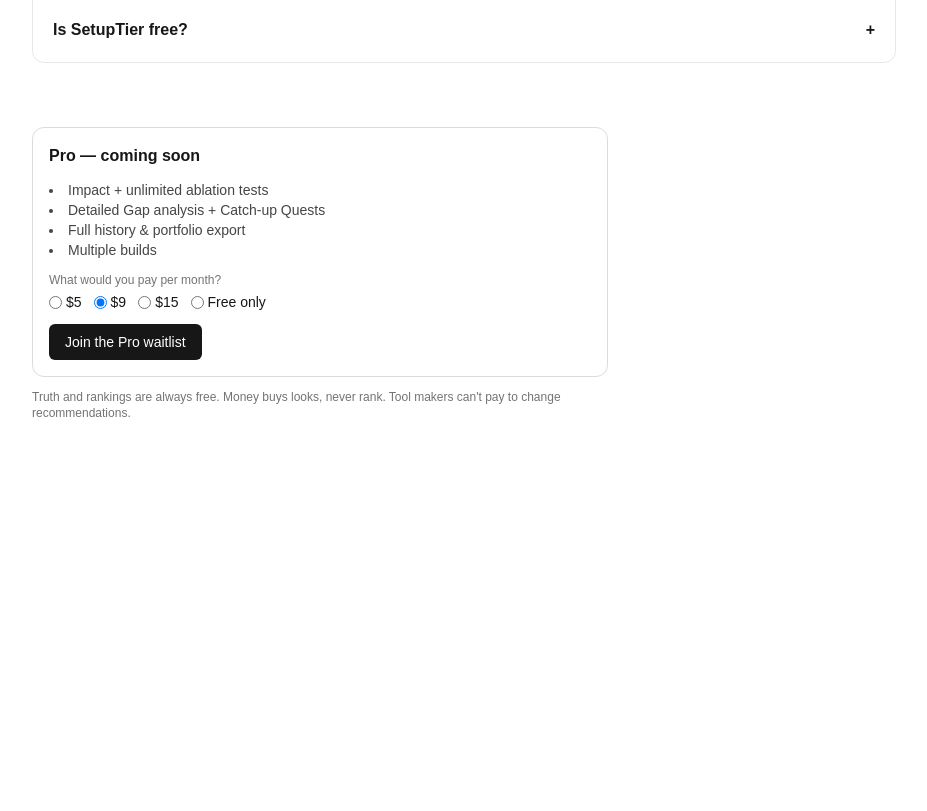
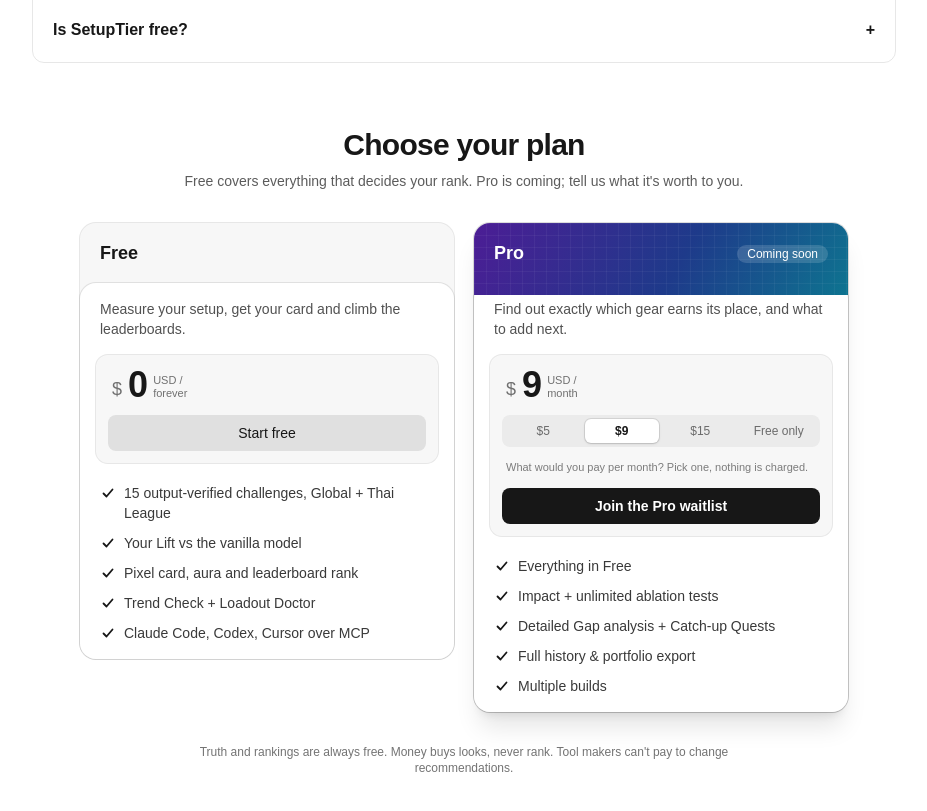
Before and after one commit to piyawatSritavong/AI-Build-Arena, a Next.js app in the folder apps/web/: page / in a window 1280 px wide. Shown: the part 1460-2271 px from the top of the page, without its empty margins (176-1103 px from the left). Before the commit the page ends 1945 px from the top, so only its background shows below. Built offline with nearby package versions, Linux system fonts and the light colour scheme; no server answers.

Commit message:
Plans section: Free vs Pro cards (modern pricing layout), price picker as segmented control
Co-Authored-By: Claude Opus 5.5 <noreply@anthropic.com>

```diff
--- a/apps/web/src/app/page.tsx
+++ b/apps/web/src/app/page.tsx
@@ -102,10 +102,7 @@ export default async function Home() {
         </div>
       </section>
 
-      <section className="max-w-xl space-y-3">
-        <ProWaitlist />
-        <p className="text-xs opacity-60">Truth and rankings are always free. Money buys looks, never rank. Tool makers can&apos;t pay to change recommendations.</p>
-      </section>
+      <ProWaitlist signedIn={signedIn} />
     </main>
   );
 }
--- a/apps/web/src/components/pro-waitlist.tsx
+++ b/apps/web/src/components/pro-waitlist.tsx
@@ -1,42 +1,171 @@
 "use client";
 
 import Link from "next/link";
-import { useActionState } from "react";
+import { useActionState, useState, type ReactNode } from "react";
 import { joinWaitlist, type WaitlistState } from "@/app/pro/actions";
 import { capture } from "@/components/analytics";
 
-const PERKS = ["Impact + unlimited ablation tests", "Detailed Gap analysis + Catch-up Quests", "Full history & portfolio export", "Multiple builds"];
+const FREE_PERKS = [
+  "15 output-verified challenges, Global + Thai League",
+  "Your Lift vs the vanilla model",
+  "Pixel card, aura and leaderboard rank",
+  "Trend Check + Loadout Doctor",
+  "Claude Code, Codex, Cursor over MCP",
+];
+const PRO_PERKS = ["Everything in Free", "Impact + unlimited ablation tests", "Detailed Gap analysis + Catch-up Quests", "Full history & portfolio export", "Multiple builds"];
 
-export function ProWaitlist() {
-  const [state, action, pending] = useActionState<WaitlistState, FormData>(joinWaitlist, {});
-  if (state.status === "joined" || state.status === "already") {
-    return <p className="text-sm text-emerald-500">You&apos;re on the Pro waitlist. Truth and rankings stay free forever.</p>;
+// Willingness-to-pay survey: the chosen price is what the waitlist records (0 = free only).
+const PRICES = [
+  { value: "5", label: "$5" },
+  { value: "9", label: "$9" },
+  { value: "15", label: "$15" },
+  { value: "0", label: "Free only" },
+];
+
+function Check() {
+  return (
+    <svg viewBox="0 0 16 16" aria-hidden className="mt-0.5 h-4 w-4 shrink-0">
+      <path d="M3.5 8.5l3 3 6-7" fill="none" stroke="currentColor" strokeWidth="1.8" strokeLinecap="round" strokeLinejoin="round" />
+    </svg>
+  );
 }
+
+function PlanCard({ name, header, featured, blurb, price, action, perks }: {
+  name: string;
+  header?: ReactNode;
+  featured?: boolean;
+  blurb: string;
+  price: ReactNode;
+  action: ReactNode;
+  perks: string[];
+}) {
   return (
-    <form action={action} onSubmit={() => capture("pro_waitlist_clicked")} className="space-y-3 rounded-xl border border-foreground/15 p-4">
-      <p className="font-semibold">Pro — coming soon</p>
-      <ul className="list-inside list-disc text-sm opacity-80">
-        {PERKS.map((p) => (
-          <li key={p}>{p}</li>
+    <div className={`flex flex-col rounded-2xl ${featured ? "bg-foreground/[0.04] shadow-xl shadow-black/10 ring-1 ring-foreground/15 dark:shadow-black/40" : "bg-foreground/[0.03] ring-1 ring-foreground/10"}`}>
+      <div
+        className={`relative flex items-center justify-between overflow-hidden rounded-t-2xl px-5 pt-4 pb-7 ${featured ? "bg-[linear-gradient(120deg,#4c1d95,#1e3a8a_55%,#0e7490)] text-white" : ""}`}
+      >
+        {featured && (
+          <span
+            aria-hidden
+            className="absolute inset-0 opacity-25 [background-image:linear-gradient(#fff3_1px,transparent_1px),linear-gradient(90deg,#fff3_1px,transparent_1px)] [background-size:12px_12px]"
+          />
+        )}
+        <span className="relative text-lg font-semibold">{name}</span>
+        {header && <span className="relative">{header}</span>}
+      </div>
+      <div className="-mt-3 flex flex-1 flex-col rounded-2xl bg-background p-4 ring-1 ring-foreground/10">
+        <p className="min-h-10 px-1 text-sm opacity-75">{blurb}</p>
+        <div className="mt-4 space-y-3 rounded-xl bg-foreground/[0.03] p-3 ring-1 ring-foreground/10">
+          {price}
+          {action}
+        </div>
+        <ul className="mt-5 space-y-2.5 px-1 text-sm">
+          {perks.map((p) => (
+            <li key={p} className="flex gap-2">
+              <Check />
+              <span className="opacity-85">{p}</span>
+            </li>
           ))}
         </ul>
-      <fieldset className="flex flex-wrap gap-3 text-sm">
-        <legend className="mb-1 text-xs opacity-60">What would you pay per month?</legend>
-        {[["5", "$5"], ["9", "$9"], ["15", "$15"], ["0", "Free only"]].map(([v, l]) => (
-          <label key={v} className="flex items-center gap-1">
-            <input type="radio" name="price" value={v} defaultChecked={v === "9"} /> {l}
-          </label>
+      </div>
+    </div>
+  );
+}
+
+function Price({ amount, note }: { amount: string; note: string }) {
+  return (
+    <div className="flex items-end gap-1.5 px-1">
+      <span className="text-lg opacity-60">$</span>
+      <span className="text-4xl leading-none font-semibold tracking-tight">{amount}</span>
+      <span className="pb-0.5 text-[11px] leading-tight whitespace-pre opacity-60">{note}</span>
+    </div>
+  );
+}
+
+export function ProWaitlist({ signedIn = true }: { signedIn?: boolean }) {
+  const [state, action, pending] = useActionState<WaitlistState, FormData>(joinWaitlist, {});
+  const [price, setPrice] = useState("9");
+  const joined = state.status === "joined" || state.status === "already";
+
+  return (
+    <section aria-labelledby="plans" className="space-y-8">
+      <div className="space-y-2 text-center">
+        <h2 id="plans" className="text-3xl font-semibold tracking-tight">Choose your plan</h2>
+        <p className="text-sm opacity-70">Free covers everything that decides your rank. Pro is coming; tell us what it&apos;s worth to you.</p>
+      </div>
+
+      <div className="mx-auto grid max-w-3xl gap-5 sm:grid-cols-2 sm:items-start">
+        <PlanCard
+          name="Free"
+          blurb="Measure your setup, get your card and climb the leaderboards."
+          price={<Price amount="0" note={"USD /\nforever"} />}
+          action={
+            signedIn ? (
+              <span className="flex w-full items-center justify-center rounded-lg bg-foreground/5 px-4 py-2 text-sm opacity-60">Your current plan</span>
+            ) : (
+              <Link href="/login?next=/me" className="flex w-full items-center justify-center rounded-lg bg-foreground/10 px-4 py-2 text-sm font-medium hover:bg-foreground/15">
+                Start free
+              </Link>
+            )
+          }
+          perks={FREE_PERKS}
+        />
+
+        <form action={action} onSubmit={() => capture("pro_waitlist_clicked", { price: Number(price) })}>
+          <input type="hidden" name="price" value={price} />
+          <PlanCard
+            featured
+            name="Pro"
+            header={<span className="rounded-full bg-white/15 px-2.5 py-0.5 text-xs font-medium backdrop-blur">Coming soon</span>}
+            blurb="Find out exactly which gear earns its place, and what to add next."
+            price={
+              <div className="space-y-3">
+                <Price amount={price === "0" ? "0" : price} note={price === "0" ? "USD /\nfree only" : "USD /\nmonth"} />
+                <div role="radiogroup" aria-label="What would you pay per month?" className="grid grid-cols-4 gap-1 rounded-lg bg-foreground/5 p-1">
+                  {PRICES.map((p) => (
+                    <button
+                      key={p.value}
+                      type="button"
+                      role="radio"
+                      aria-checked={price === p.value}
+                      disabled={joined}
+                      onClick={() => setPrice(p.value)}
+                      className={`rounded-md px-1 py-1 text-xs whitespace-nowrap transition ${price === p.value ? "bg-background font-semibold shadow-sm ring-1 ring-foreground/10" : "opacity-60 hover:opacity-100"}`}
+                    >
+                      {p.label}
+                    </button>
                   ))}
-      </fieldset>
-      <button disabled={pending} className="rounded-md bg-foreground px-4 py-2 text-sm text-background disabled:opacity-50">
-        Join the Pro waitlist
+                </div>
+                <p className="px-1 text-[11px] opacity-55">What would you pay per month? Pick one, nothing is charged.</p>
+              </div>
+            }
+            action={
+              joined ? (
+                <p className="flex w-full items-center justify-center gap-1.5 rounded-lg bg-emerald-500/15 px-4 py-2 text-sm font-medium text-emerald-600 dark:text-emerald-400">
+                  <Check /> You&apos;re on the waitlist
+                </p>
+              ) : (
+                <div className="space-y-2">
+                  <button disabled={pending} className="w-full rounded-lg bg-foreground px-4 py-2 text-sm font-semibold text-background hover:opacity-90 disabled:opacity-50">
+                    {pending ? "Joining…" : "Join the Pro waitlist"}
                   </button>
                   {state.status === "signin" && (
-        <p className="text-sm">
-          <Link href="/login?next=/" className="underline">Sign in with GitHub</Link> to join (so we can tell you when it&apos;s ready).
+                    <p className="px-1 text-xs">
+                      <Link href="/login?next=/" className="underline">Sign in with GitHub</Link> to join, so we can tell you when it&apos;s ready.
                     </p>
                   )}
-      {state.status === "error" && <p className="text-sm text-red-500">Something went wrong. Try again.</p>}
+                  {state.status === "error" && <p className="px-1 text-xs text-red-500">Something went wrong. Try again.</p>}
+                </div>
+              )
+            }
+            perks={PRO_PERKS}
+          />
         </form>
+      </div>
+
+      <p className="mx-auto max-w-xl text-center text-xs opacity-60">
+        Truth and rankings are always free. Money buys looks, never rank. Tool makers can&apos;t pay to change recommendations.
+      </p>
+    </section>
   );
 }
```
Lines whose indentation alone changed are shown as unchanged.
